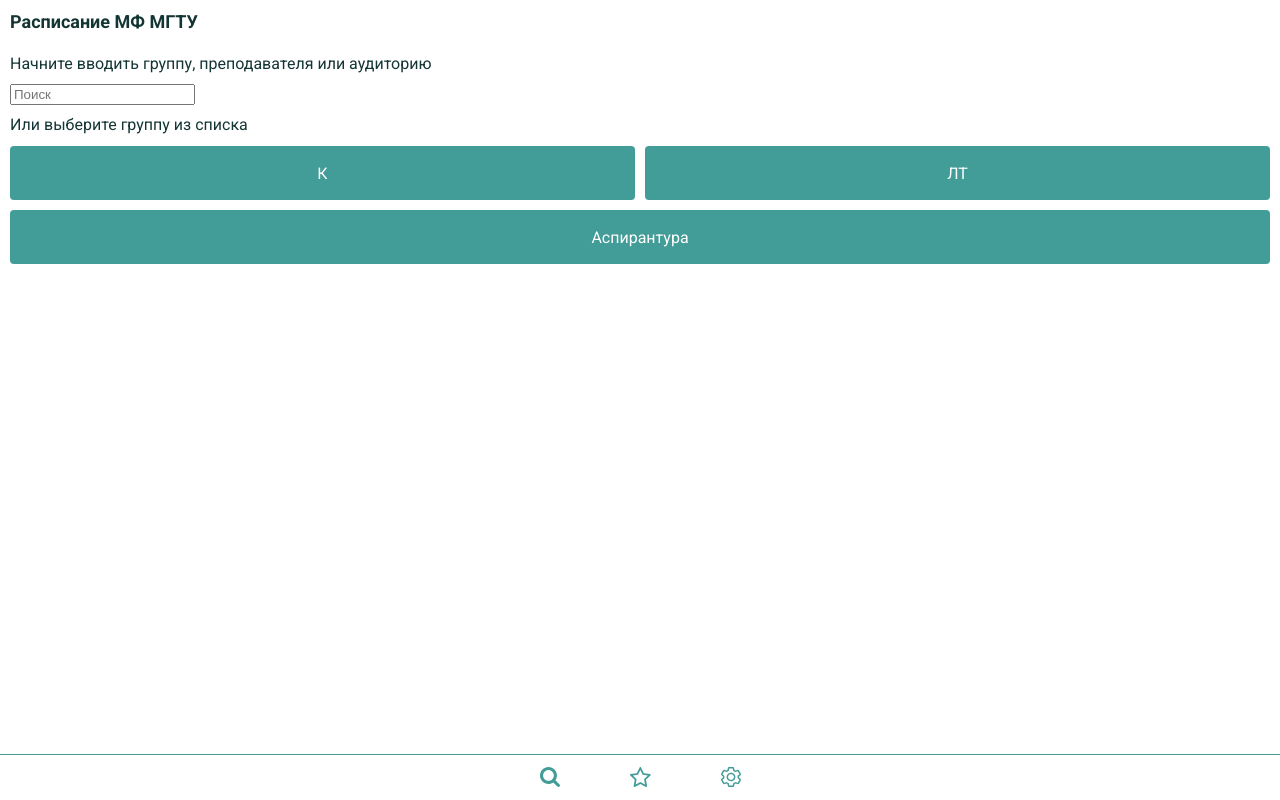
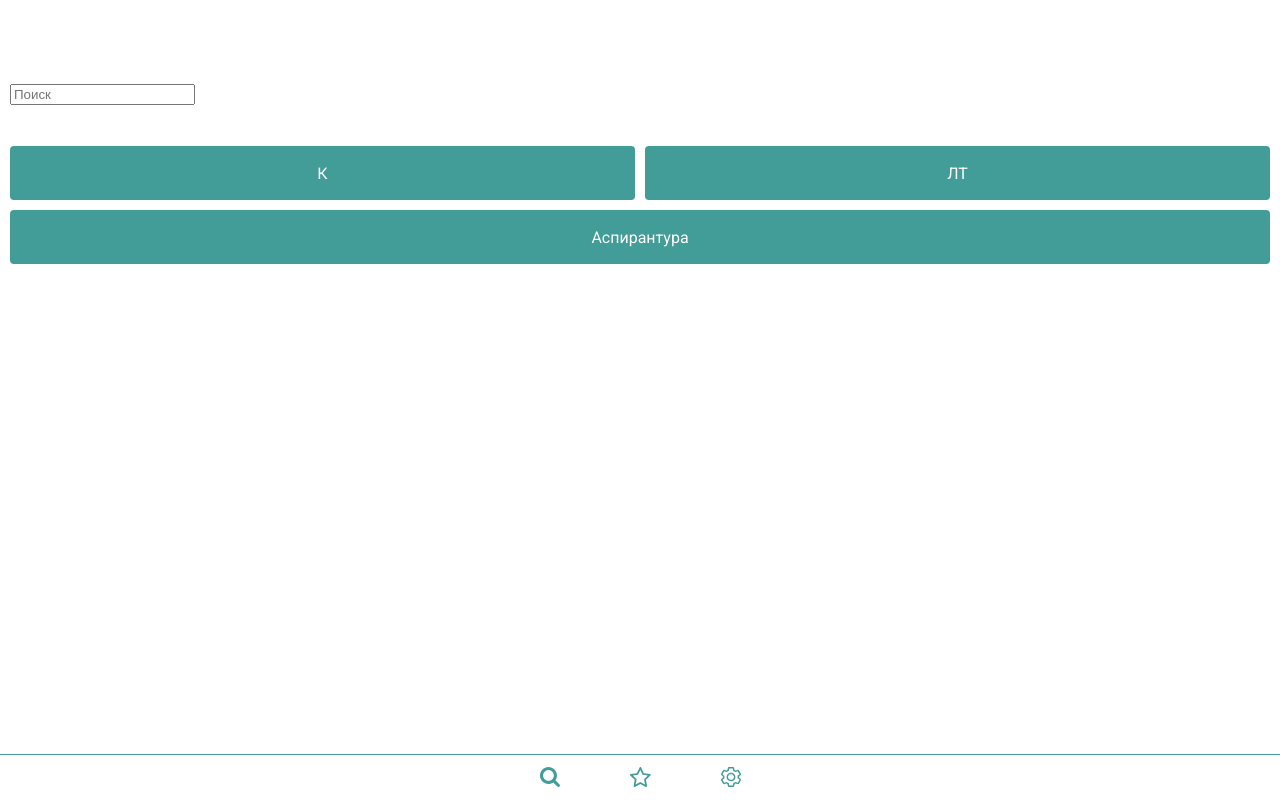
Before and after one commit to Psiniy-programmer/mfrsap, a React (Create React App) app: page / in a window 1280 px wide. Built offline with nearby package versions, Linux system fonts and the light colour scheme; no server answers.

Commit message:
Светлая тема
Медиа запрос для светлой темы

```diff
--- a/src/Components/App/App.css
+++ b/src/Components/App/App.css
@@ -28,6 +28,13 @@
 p, h1, h2 {
     margin: 0;
     padding: 0;
+}
+
+@media (prefers-color-scheme: light) {
+    body {
+        --current--theme--menu--txt: var(--rasp--text-light--theme);
+        --current--theme--bg: var(--bg--light--theme);
+    }
 }
 
 @media (prefers-color-scheme: dark) {
```
